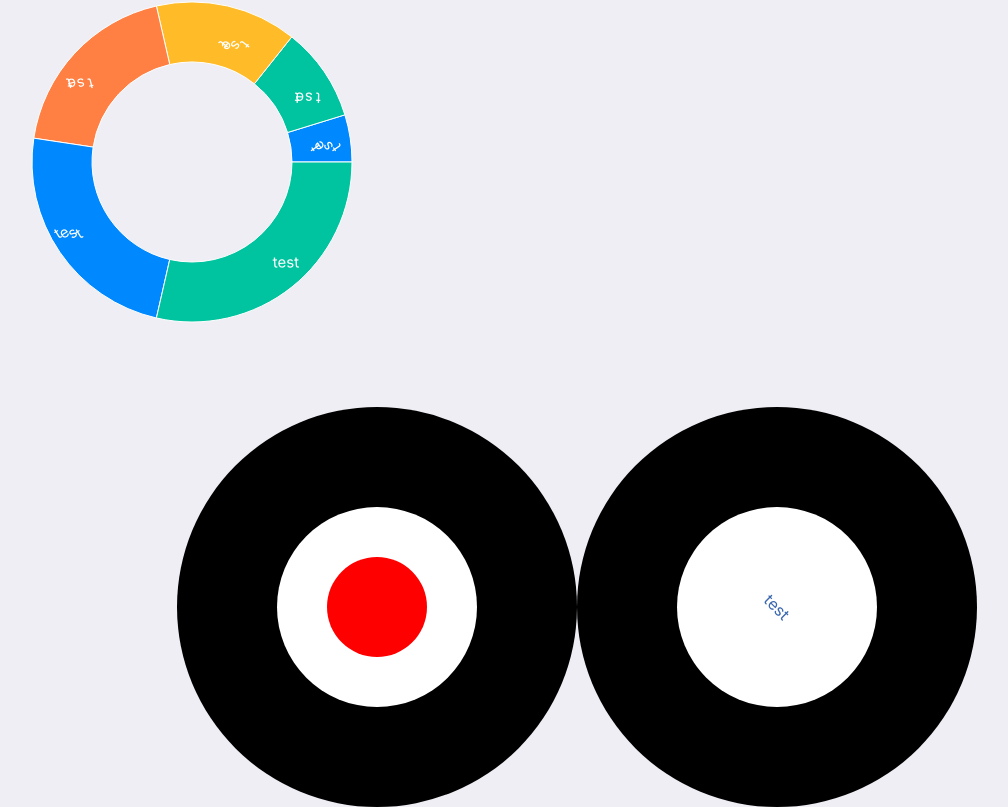
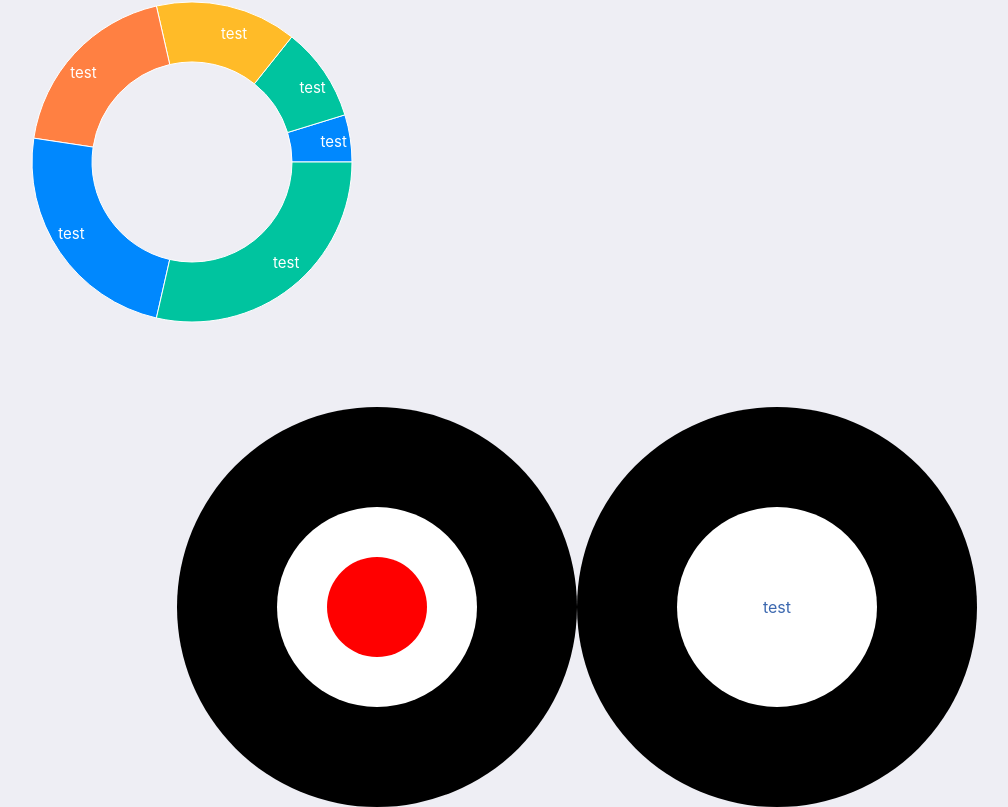
Before and after one commit to terjetopland/testReactJson, a React (Create React App) app: page / in a window 1280 px wide. Shown: the part 643-1450 px from the top of the page, without its empty margins (63-1071 px from the left). Built offline with nearby package versions, Linux system fonts and the light colour scheme.

Commit message:
added sass

```diff
--- a/package.json
+++ b/package.json
@@ -10,6 +10,7 @@
     "react-dom": "^18.2.0",
     "react-scripts": "5.0.1",
     "recharts": "^2.8.0",
+    "sass": "^1.66.1",
     "web-vitals": "^2.1.4"
   },
   "scripts": {
--- a/src/App.js
+++ b/src/App.js
@@ -6,6 +6,7 @@ import { Chart } from './components/Chart';
 import { RandomJSONMAker} from './components/RandomJSONMakerTemperature';
 import { keyboard } from '@testing-library/user-event/dist/keyboard';
 import { CircleText } from './components/CircleText';
+
 
 
 function App() {
--- a/src/components/Chart.js
+++ b/src/components/Chart.js
@@ -36,9 +36,6 @@ const renderCustomizedLabel = ({
         textAnchor={x > cx ? "start" : "end"}
         dominantBaseline="middle"
         style={{fontSize: '15px'}}
-        rotate={y}
-
-        // className="rotateText45Deg"
         >
         {/* {`${(percent * 100).toFixed(0)}%`} */}
         {/* {data[index].thumbsUpOrDown} */}
--- a/src/components/CircleText.js
+++ b/src/components/CircleText.js
@@ -2,15 +2,14 @@ export const CircleText = () => {
 
     function rotatText(someText) {
         let newText = [];
-        let rotateAngel = [];
         for(let i = 0; i < someText.length; i++) {
             newText += someText[i]
-            rotateAngel[i] += 10;
         }
         return (
             <div>{newText}</div>
         )
     }
+
     return (
         <div className="container">
             <div className="circle-one">
--- a/src/index.css
+++ b/src/index.css
@@ -95,6 +95,5 @@ p {
 
 .rotate-text {
   color: rgb(60, 104, 175);
-  transform: rotate(45deg);
   align-items: flex-start;
   }
```
Also changed, not shown: 1 other file (tests, documents, lock files or other folders).
